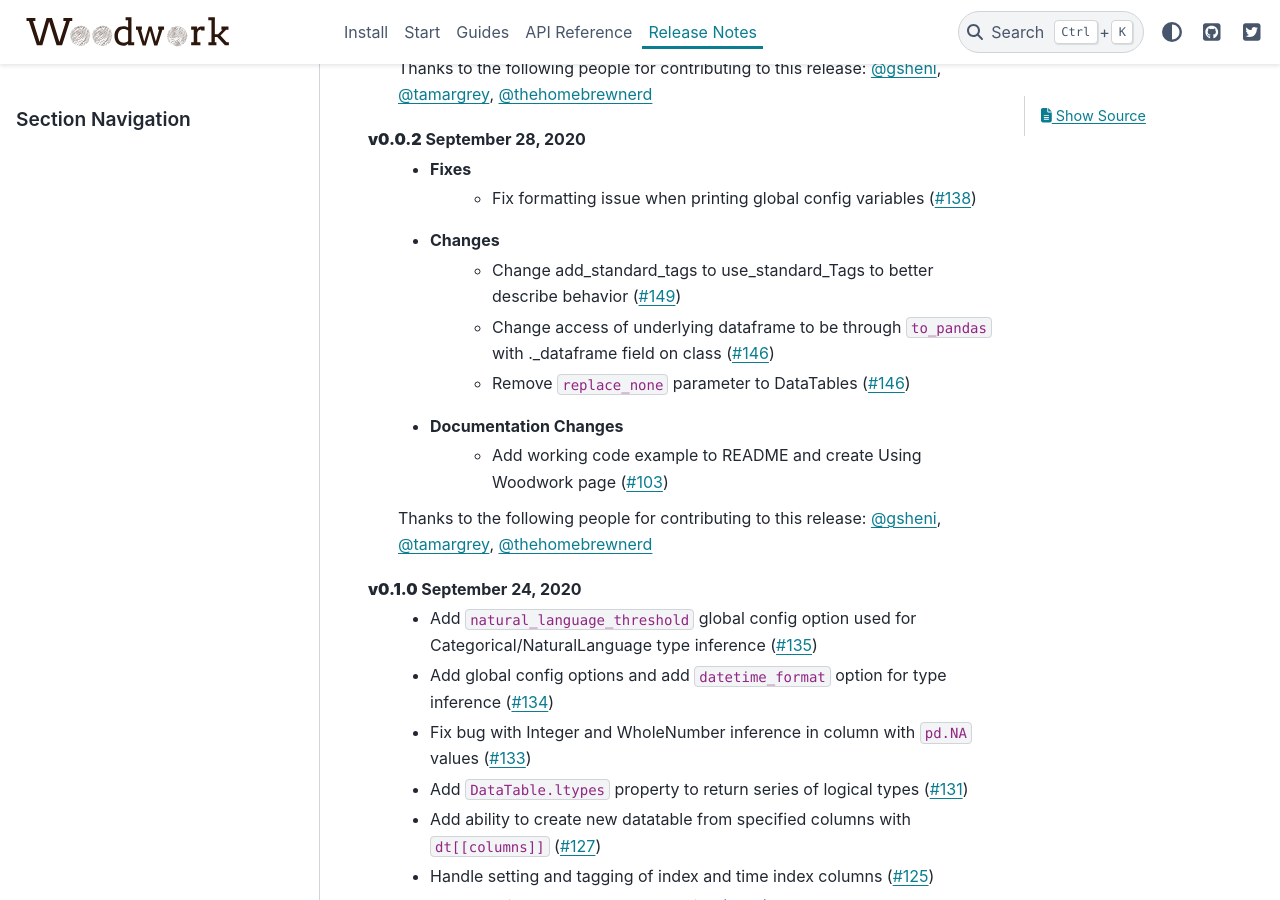
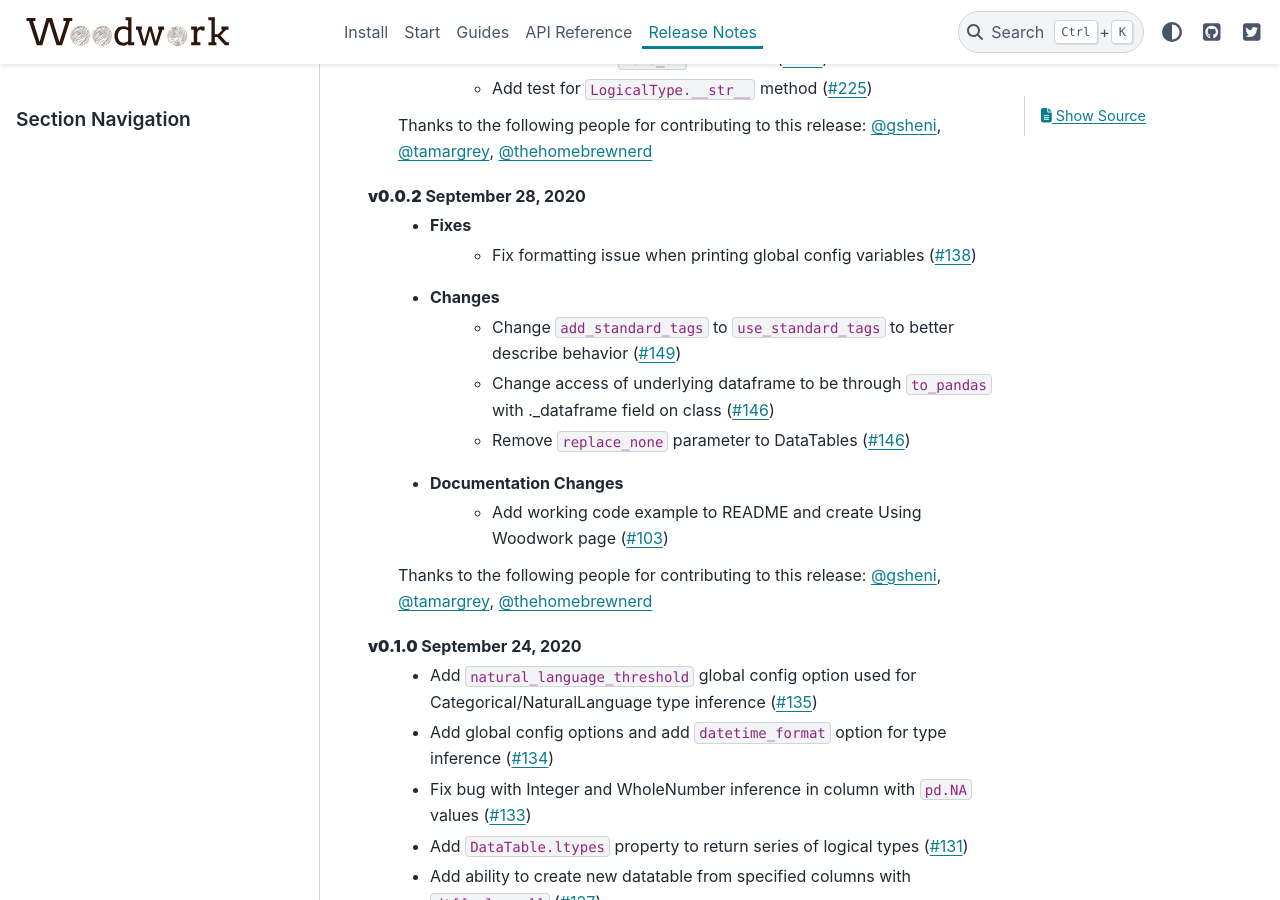
Before and after one commit to alteryx/woodwork, a Sphinx documentation site: the page built from docs/source/release_notes.rst, in a window 1280 px wide and 900 px high, scrolled down 2721 px. Built offline with Sphinx 7.4.7 and the PyData theme 0.15.4, drawn with Linux system fonts in a browser that asks for light colours; comment, search, counter and statistics services are not loaded; some of the changed text lies outside the part shown.

```diff
--- a/docs/source/release_notes.rst
+++ b/docs/source/release_notes.rst
@@ -68,7 +69,7 @@ Thanks to the following people for contributing to this release:
     * Fixes
         * Fix formatting issue when printing global config variables (:pr:`138`)
     * Changes
-        * Change add_standard_tags to use_standard_Tags to better describe behavior (:pr:`149`)
+        * Change ``add_standard_tags`` to ``use_standard_tags`` to better describe behavior (:pr:`149`)
         * Change access of underlying dataframe to be through ``to_pandas`` with ._dataframe field on class (:pr:`146`)
         * Remove ``replace_none`` parameter to DataTables (:pr:`146`)
     * Documentation Changes
```
Also changed, not shown: other parts of docs/source/release_notes.rst (+1 -0 lines).
